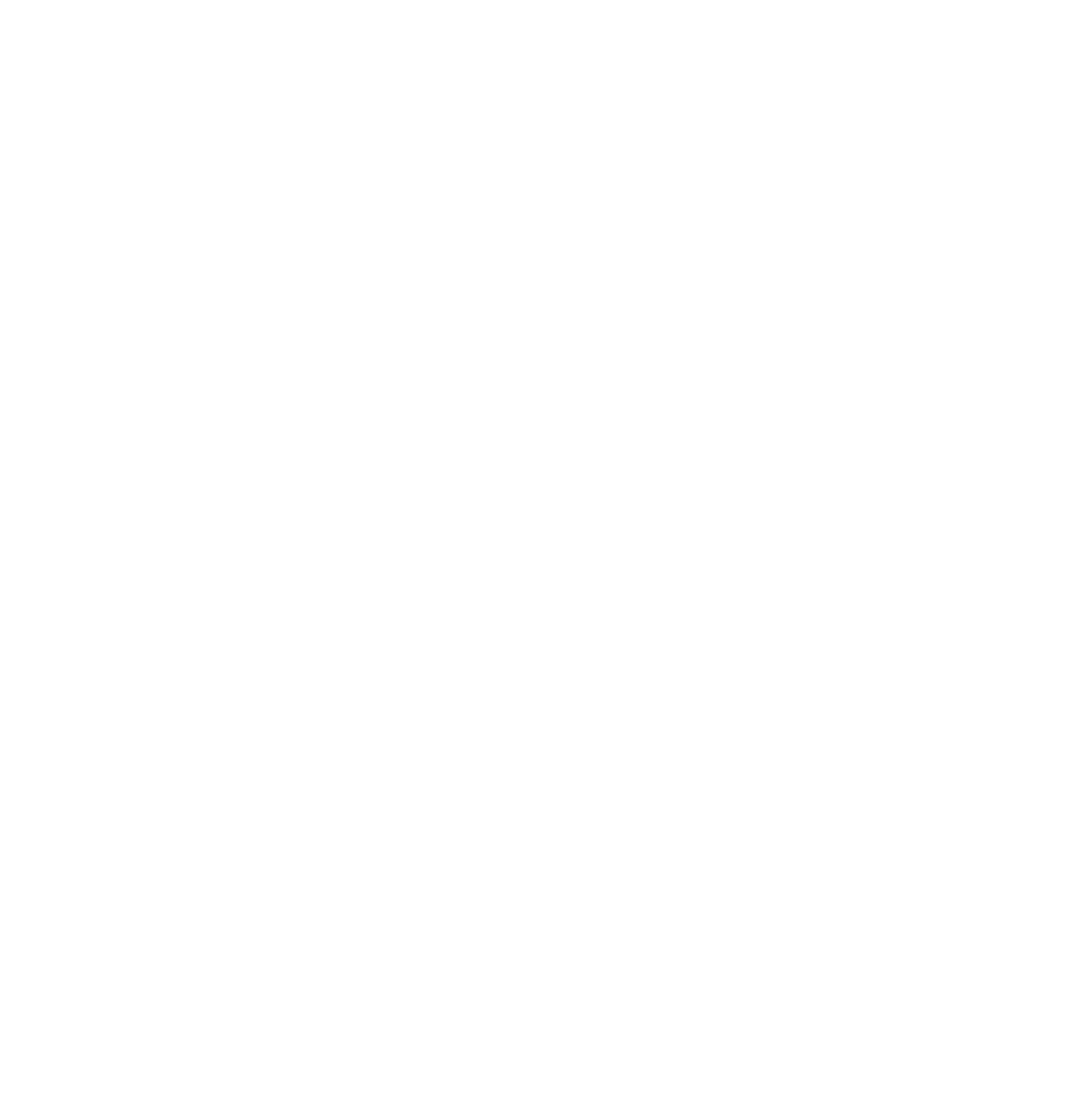
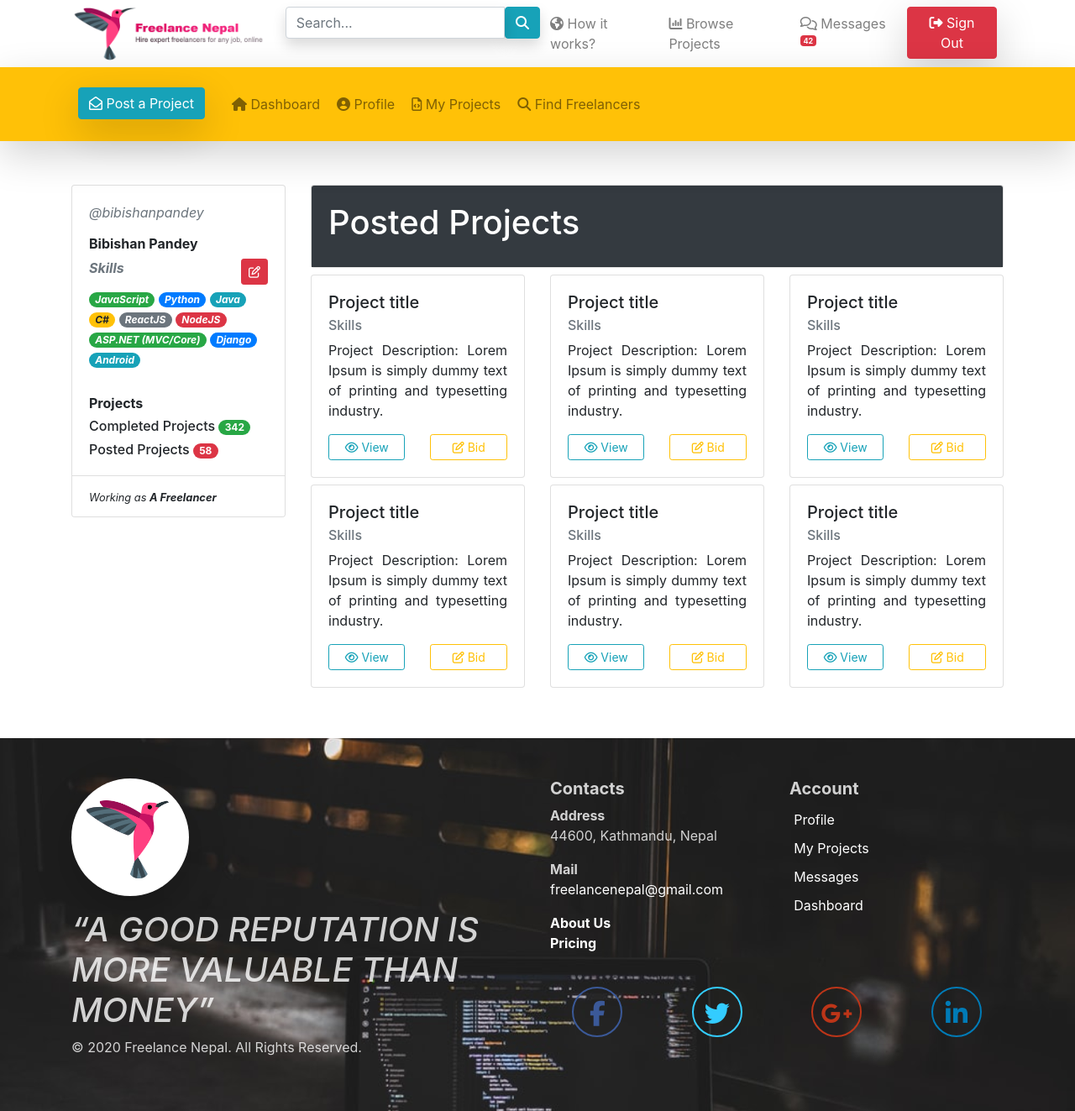
Before and after one commit to bibishan-pandey/freelance-coursera-project, a website: page pages/browseprojects.html in a window 1280 px wide. Shown: the whole page at 84% size. Before the commit the page ends 800 px from the top, so only its background shows below. Drawn offline with nearby package versions, Linux system fonts and the light colour scheme.

Commit message:
final commit

```diff
--- a/pages/browseprojects.html
+++ b/pages/browseprojects.html
@@ -0,0 +1,350 @@
+<!DOCTYPE html>
+<html lang="en">
+
+<head>
+    <!-- Required meta tags always come first -->
+    <meta charset="utf-8" />
+    <meta name="viewport" content="width=device-width, initial-scale=1, shrink-to-fit=no" />
+    <meta http-equiv="x-ua-compatible" content="ie=edge" />
+
+    <!-- Bootstrap CSS -->
+    <link rel="stylesheet" href="/node_modules/bootstrap/dist/css/bootstrap.min.css" />
+    <link rel="stylesheet" href="/node_modules/font-awesome/css/font-awesome.min.css">
+
+    <!-- Custom CSS -->
+    <link rel="stylesheet" href="/css/footer.css">
+    <link rel="stylesheet" href="/css/social.css">
+    <link rel="stylesheet" href="/css/body.css">
+
+    <link rel="icon" href="/img/bird_red.png" type="image/png" sizes="16x16">
+
+    <title>Hire Freelancers & Find Freelance Jobs Online - Freelance Nepal</title>
+</head>
+
+<body>
+    <nav class="navbar navbar-expand-lg bg-white navbar-light shadow-sm sticky-top p-0">
+        <div class="container">
+            <a class="navbar-brand" href="dashboard.html">
+                <img src="/img/freelancer-logo_red.png" class="img-fluid" width="240px" alt="Freelance Nepal Logo" />
+            </a>
+            <button class="navbar-toggler" type="button" data-toggle="collapse" data-target="#navbarSupportedContent"
+                aria-controls="navbarSupportedContent" aria-expanded="false" aria-label="Toggle navigation">
+                <span class="navbar-toggler-icon"></span>
+            </button>
+            <div class="collapse navbar-collapse justify-content-end" id="navbarSupportedContent">
+                <ul class="navbar-nav m-2">
+                    <li class="nav-item mr-1">
+                        <div class="input-group">
+                            <input type="text" class="form-control shadow" placeholder="Search...">
+                            <span class="input-group-btn">
+                                <button class="btn btn-info shadow" type="button">
+                                    <i class="fa fa-search"></i>
+                                </button>
+                            </span>
+                        </div>
+                    </li>
+                    <li class="nav-item mr-1">
+                        <a class="nav-link" href="/account/howitworks.html"><i class="fa fa-globe"></i> How it
+                            works?</a>
+                    </li>
+                    <li class="nav-item mr-1">
+                        <a class="nav-link" href="/pages/browseprojects.html"><i class="fa fa-bar-chart"></i>
+                            Browse Projects</a>
+                    </li>
+                    <li class="nav-item mr-1">
+                        <a class="nav-link" href="/pages/messages.html"><i class="fa fa-comments-o"></i>
+                            Messages<sup><span class="badge badge-danger">42</span></sup></a>
+                    </li>
+                    <li class="nav-item">
+                        <a class="btn btn-danger shadow-lg rounded" href="/index.html"><i class="fa fa-sign-out"></i>
+                            Sign Out</a>
+                    </li>
+                </ul>
+            </div>
+        </div>
+    </nav>
+
+    <nav class="navbar navbar-expand-sm bg-warning navbar-light sticky-top shadow-lg p-3">
+        <div class="container">
+            <button class="navbar-toggler" type="button" data-toggle="collapse" data-target="#navbarSupportedContent1"
+                aria-controls="navbarSupportedContent" aria-expanded="false" aria-label="Toggle navigation">
+                <span class="navbar-toggler-icon"></span>
+            </button>
+            <div class="collapse navbar-collapse justify-content-start" id="navbarSupportedContent1">
+                <ul class="nav navbar-nav m-2">
+                    <li class="nav-item mr-4">
+                        <a class="btn btn-info shadow-lg rounded" href="/pages/postproject.html"><i
+                                class="fa fa-envelope-open-o"></i>
+                            Post a Project</a>
+                    </li>
+                    <li class="nav-item mr-1">
+                        <a class="nav-link" href="/pages/dashboard.html"><i class="fa fa-home"></i>
+                            Dashboard</a>
+                    </li>
+                    <li class="nav-item mr-1">
+
+                        <a class="nav-link" href="/pages/profile.html"><i class="fa fa-user-circle"></i>
+                            Profile</a>
+                    </li>
+                    <li class="nav-item mr-1">
+                        <a class="nav-link" href="/pages/projects.html"><i class="fa fa-file-code-o"></i>
+                            My Projects</a>
+                    </li>
+                    <li class="nav-item mr-1">
+                        <a class="nav-link" href="/pages/freelancers.html"><i class="fa fa-search"></i>
+                            Find Freelancers </a>
+                    </li>
+                </ul>
+            </div>
+        </div>
+    </nav>
+
+    <div class="bg-white p-1">
+        <div class="container mt-5 mb-5">
+            <div class="row">
+                <div class="col-12 col-sm-3 order-sm-first mb-5">
+                    <div class="card">
+                        <div class="card-body">
+                            <p class="font-italic text-muted">@bibishanpandey</p>
+                            <p class="h6 font-weight-bold">Bibishan Pandey</p>
+                            <div class="font-italic">
+                                <div class="row mb-1">
+                                    <div class="col-6 align-self-center">
+                                        <h6 class="h6 font-weight-bold text-muted">Skills</h6>
+                                    </div>
+                                    <div class="col-6 align-self-center d-flex justify-content-end">
+                                        <button class="btn btn-sm btn-danger"><i class="fa fa-edit"></i></button>
+                                    </div>
+                                </div>
+                                <span class="badge badge-pill badge-success">JavaScript</span>
+                                <span class="badge badge-pill badge-primary">Python</span>
+                                <span class="badge badge-pill badge-info">Java</span>
+                                <span class="badge badge-pill badge-warning">C#</span>
+                                <span class="badge badge-pill badge-secondary">ReactJS</span>
+                                <span class="badge badge-pill badge-danger">NodeJS</span>
+                                <span class="badge badge-pill badge-success">ASP.NET (MVC/Core)</span>
+                                <span class="badge badge-pill badge-primary">Django</span>
+                                <span class="badge badge-pill badge-info">Android</span>
+                            </div>
+                        </div>
+                        <ul class="list-group list-group-flush">
+                            <li class="list-group-item">
+                                <p class="h6 font-weight-bold">Projects</p>
+                                <p class="h6">Completed Projects <span class="badge badge-pill badge-success">342</span>
+                                </p>
+                                <p class="h6">Posted Projects <span class="badge badge-pill badge-danger">58</span></p>
+                            </li>
+                            <li class="list-group-item">
+                                <small class="font-italic">
+                                    Working as <strong> A Freelancer </strong>
+                                </small>
+                            </li>
+                        </ul>
+                    </div>
+                </div>
+                <div class="col-12 col-sm-9">
+                    <div class="card mb-2">
+                        <div class="card-header bg-dark text-white">
+                            <div class="row mt-2 mb-2">
+                                <div class="col align-self-center">
+                                    <p class="h1">Posted Projects</p>
+                                </div>
+                            </div>
+                        </div>
+                    </div>
+                    <div class="row">
+                        <div class="col-12 col-sm-4 mb-2">
+                            <div class="card">
+                                <div class="card-body">
+                                    <h5 class="card-title">Project title</h5>
+                                    <h6 class="card-subtitle mb-2 text-muted">Skills</h6>
+                                    <p class="card-text text-justify">Project Description: Lorem Ipsum is simply
+                                        dummy text of printing and typesetting industry.</p>
+                                    <div class="row">
+                                        <div class="col-6">
+                                            <a href="#" class="btn btn-outline-info btn-block btn-sm"><i class="fa fa-eye"></i> View</a>
+                                        </div>
+                                        <div class="col-6">
+                                            <a href="#" class="btn btn-outline-warning btn-block btn-sm"><i class="fa fa-edit"></i> Bid</a>
+                                        </div>
+                                    </div>
+                                </div>
+                            </div>
+                        </div>
+                        <div class="col-12 col-sm-4 mb-2">
+                            <div class="card">
+                                <div class="card-body">
+                                    <h5 class="card-title">Project title</h5>
+                                    <h6 class="card-subtitle mb-2 text-muted">Skills</h6>
+                                    <p class="card-text text-justify">Project Description: Lorem Ipsum is simply
+                                        dummy text of printing and typesetting industry.</p>
+                                    <div class="row">
+                                        <div class="col-6">
+                                            <a href="#" class="btn btn-outline-info btn-block btn-sm"><i class="fa fa-eye"></i> View</a>
+                                        </div>
+                                        <div class="col-6">
+                                            <a href="#" class="btn btn-outline-warning btn-block btn-sm"><i class="fa fa-edit"></i> Bid</a>
+                                        </div>
+                                    </div>
+                                </div>
+                            </div>
+                        </div>
+                        <div class="col-12 col-sm-4 mb-2">
+                            <div class="card">
+                                <div class="card-body">
+                                    <h5 class="card-title">Project title</h5>
+                                    <h6 class="card-subtitle mb-2 text-muted">Skills</h6>
+                                    <p class="card-text text-justify">Project Description: Lorem Ipsum is simply
+                                        dummy text of printing and typesetting industry.</p>
+                                    <div class="row">
+                                        <div class="col-6">
+                                            <a href="#" class="btn btn-outline-info btn-block btn-sm"><i class="fa fa-eye"></i> View</a>
+                                        </div>
+                                        <div class="col-6">
+                                            <a href="#" class="btn btn-outline-warning btn-block btn-sm"><i class="fa fa-edit"></i> Bid</a>
+                                        </div>
+                                    </div>
+                                </div>
+                            </div>
+                        </div>
+                        <div class="col-12 col-sm-4 mb-2">
+                            <div class="card">
+                                <div class="card-body">
+                                    <h5 class="card-title">Project title</h5>
+                                    <h6 class="card-subtitle mb-2 text-muted">Skills</h6>
+                                    <p class="card-text text-justify">Project Description: Lorem Ipsum is simply
+                                        dummy text of printing and typesetting industry.</p>
+                                    <div class="row">
+                                        <div class="col-6">
+                                            <a href="#" class="btn btn-outline-info btn-block btn-sm"><i class="fa fa-eye"></i> View</a>
+                                        </div>
+                                        <div class="col-6">
+                                            <a href="#" class="btn btn-outline-warning btn-block btn-sm"><i class="fa fa-edit"></i> Bid</a>
+                                        </div>
+                                    </div>
+                                </div>
+                            </div>
+                        </div>
+                        <div class="col-12 col-sm-4 mb-2">
+                            <div class="card">
+                                <div class="card-body">
+                                    <h5 class="card-title">Project title</h5>
+                                    <h6 class="card-subtitle mb-2 text-muted">Skills</h6>
+                                    <p class="card-text text-justify">Project Description: Lorem Ipsum is simply
+                                        dummy text of printing and typesetting industry.</p>
+                                    <div class="row">
+                                        <div class="col-6">
+                                            <a href="#" class="btn btn-outline-info btn-block btn-sm"><i class="fa fa-eye"></i> View</a>
+                                        </div>
+                                        <div class="col-6">
+                                            <a href="#" class="btn btn-outline-warning btn-block btn-sm"><i class="fa fa-edit"></i> Bid</a>
+                                        </div>
+                                    </div>
+                                </div>
+                            </div>
+                        </div>
+                        <div class="col-12 col-sm-4 mb-2">
+                            <div class="card">
+                                <div class="card-body">
+                                    <h5 class="card-title">Project title</h5>
+                                    <h6 class="card-subtitle mb-2 text-muted">Skills</h6>
+                                    <p class="card-text text-justify">Project Description: Lorem Ipsum is simply
+                                        dummy text of printing and typesetting industry.</p>
+                                    <div class="row">
+                                        <div class="col-6">
+                                            <a href="#" class="btn btn-outline-info btn-block btn-sm"><i class="fa fa-eye"></i> View</a>
+                                        </div>
+                                        <div class="col-6">
+                                            <a href="#" class="btn btn-outline-warning btn-block btn-sm"><i class="fa fa-edit"></i> Bid</a>
+                                        </div>
+                                    </div>
+                                </div>
+                            </div>
+                        </div>
+                    </div>
+                </div>
+            </div>
+        </div>
+    </div>
+
+    <footer class="footer-classic context-dark pt-5">
+        <div class="container pb-5">
+            <div class="row">
+                <div class="col-12 col-sm-6">
+                    <div class="pr-xl-4">
+                        <a class="brand " href="#">
+                            <img class="img-fluid bg-white shadow-lg rounded-circle p-2 " src="/img/bird_red.png" alt=""
+                                width="140" height="auto">
+                        </a>
+                        <p class="mt-3 h1 text-uppercase font-italic">&OpenCurlyDoubleQuote;A good reputation is
+                            more valuable than money&CloseCurlyDoubleQuote;</p>
+                        <p class="rights">
+                            <span>&copy;</span>
+                            <span class="copyright-year">2020 Freelance Nepal.</span>
+                            <span>All Rights Reserved.</span>
+                        </p>
+                    </div>
+                </div>
+                <div class="col-12 col-sm-6">
+                    <div class="row">
+                        <div class="col-6">
+                            <h5 class="font-weight-bold">Contacts</h5>
+                            <dl class="contact-list">
+                                <dt>Address</dt>
+                                <dd>44600, Kathmandu, Nepal</dd>
+                            </dl>
+                            <dl class="contact-list">
+                                <dt>Mail</dt>
+                                <dd><a href="mailto:freelancenepal@gmail.com">freelancenepal@gmail.com</a></dd>
+                            </dl>
+                            <dl class="contact-list">
+                                <dt><a href="/pages/aboutus.html">About Us</a></dt>
+                                <dt><a href="/account/pricing.html">Pricing</a></dt>
+                            </dl>
+                        </div>
+                        <div class="col-6">
+                            <h5 class="font-weight-bold">Account</h6>
+                                <ul class="nav-list">
+                                    <li class="nav-item"><a href="/pages/profile.html">Profile</a></li>
+                                    <li class="nav-item"><a href="/pages/projects.html">My
+                                            Projects</a></li>
+                                    <li class="nav-item"><a href="/pages/messages.html">Messages</a></li>
+                                    <li class="nav-item"><a href="/pages/dashboard.html">Dashboard</a></li>
+                                </ul>
+                        </div>
+                    </div>
+                    <div class="row justify-content-center mt-4">
+                        <div class="col-3 text-center">
+                            <div class="icon-circle">
+                                <a href="#" class="ifacebook" title="Facebook"><i class="fa fa-facebook"></i></a>
+                            </div>
+                        </div>
+                        <div class="col-3 text-center">
+                            <div class="icon-circle">
+                                <a href="#" class="itwittter" title="Twitter"><i class="fa fa-twitter"></i></a>
+                            </div>
+                        </div>
+                        <div class="col-3 text-center">
+                            <div class="icon-circle">
+                                <a href="#" class="igoogle" title="Google+"><i class="fa fa-google-plus"></i></a>
+                            </div>
+                        </div>
+                        <div class="col-3 text-center">
+                            <div class="icon-circle">
+                                <a href="#" class="iLinkedin" title="Linkedin"><i class="fa fa-linkedin"></i></a>
+                            </div>
+                        </div>
+                    </div>
+                </div>
+            </div>
+        </div>
+    </footer>
+
+    <!-- jQuery first, then Popper.js, then Bootstrap JS. -->
+    <script src="/node_modules/jquery/dist/jquery.min.js"></script>
+    <script src="/node_modules/popper.js/dist/umd/popper.min.js"></script>
+    <script src="/node_modules/bootstrap/dist/js/bootstrap.min.js"></script>
+
+</body>
+
+</html>
```
Also changed, not shown: account/howitworks.html (+3 -0 lines), account/pricing.html (+3 -0 lines), account/signin.html (+3 -0 lines), account/signup.html (+3 -0 lines), index.html (+3 -0 lines), 1 other file.
